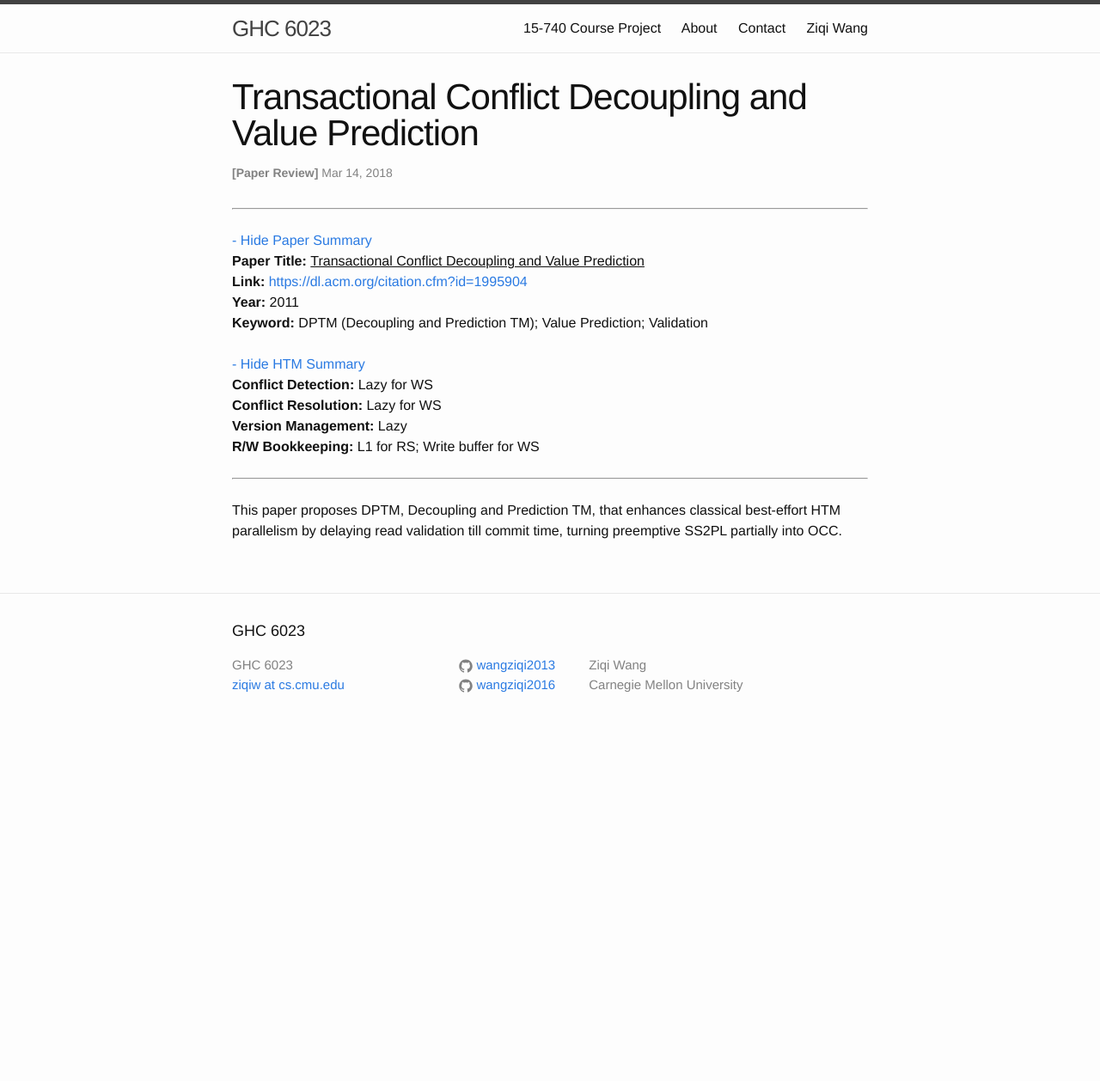
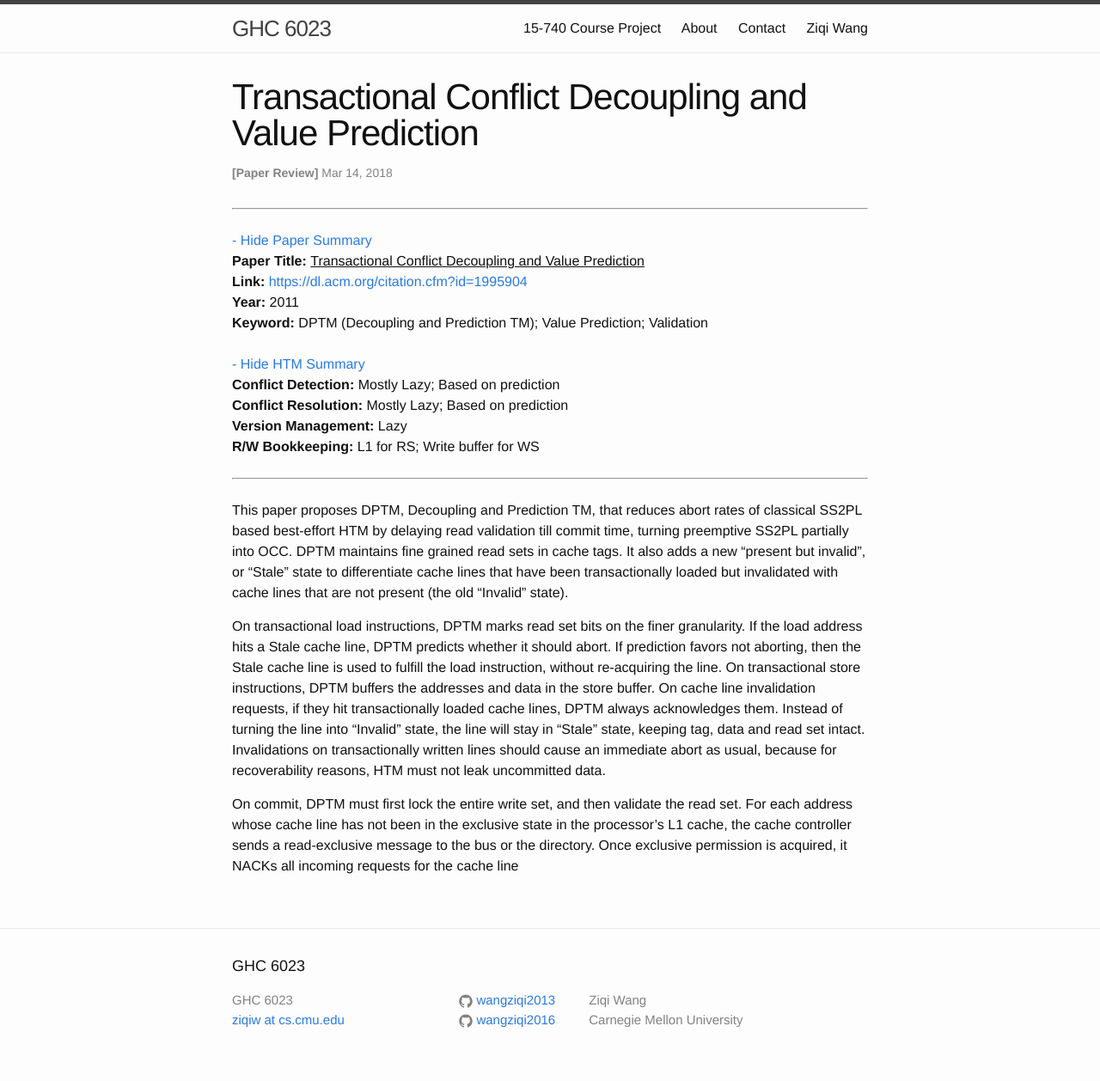
Before and after one commit to wangziqi2013/wangziqi2013.github.io, a Jekyll site: the page built from _posts/2018-03-14-Transactional-Conflict-Decoupling-and-Value-Prediction.markdown, in a window 1280 px wide. Shown: the whole page at 86% size. Built offline with Jekyll 4.4.1, drawn with Linux system fonts in a browser that asks for light colours; before the commit the page ends 900 px from its top, so only the background shows below that.

Commit message:
Working on DPTM

```diff
--- a/_posts/2018-03-14-Transactional-Conflict-Decoupling-and-Value-Prediction.markdown
+++ b/_posts/2018-03-14-Transactional-Conflict-Decoupling-and-Value-Prediction.markdown
@@ -8,10 +8,25 @@ paper_link: https://dl.acm.org/citation.cfm?id=1995904
 paper_keyword: DPTM (Decoupling and Prediction TM); Value Prediction; Validation
 paper_year: 2011
 rw_set: L1 for RS; Write buffer for WS
-htm_cd: Lazy for WS
-htm_cr: Lazy for WS
+htm_cd: Mostly Lazy; Based on prediction
+htm_cr: Mostly Lazy; Based on prediction
 version_mgmt: Lazy
 ---
 
-This paper proposes DPTM, Decoupling and Prediction TM, that enhances classical best-effort HTM parallelism
-by delaying read validation till commit time, turning preemptive SS2PL partially into OCC.
+This paper proposes DPTM, Decoupling and Prediction TM, that reduces abort rates of classical SS2PL based best-effort HTM
+by delaying read validation till commit time, turning preemptive SS2PL partially into OCC. DPTM maintains fine
+grained read sets in cache tags. It also adds a new "present but invalid", or "Stale" state to differentiate cache lines
+that have been transactionally loaded but invalidated with cache lines that are not present (the old "Invalid" state).
+
+On transactional load instructions, DPTM marks read set bits on the finer granularity. If the load address hits a Stale
+cache line, DPTM predicts whether it should abort. If prediction favors not aborting, then the Stale cache line is used
+to fulfill the load instruction, without re-acquiring the line. On transactional store instructions,
+DPTM buffers the addresses and data in the store buffer. On cache line invalidation requests, if they hit transactionally
+loaded cache lines, DPTM always acknowledges them. Instead of turning the line into "Invalid" state, the line will stay in "Stale"
+state, keeping tag, data and read set intact. Invalidations on transactionally written lines should cause an immediate abort
+as usual, because for recoverability reasons, HTM must not leak uncommitted data.
+
+On commit, DPTM must first lock the entire write set, and then validate the read set.
+For each address whose cache line has not been in the exclusive state in the processor's L1 cache, the cache controller
+sends a read-exclusive message to the bus or the directory. Once exclusive permission is acquired, it NACKs all
+incoming requests for the cache line
```
